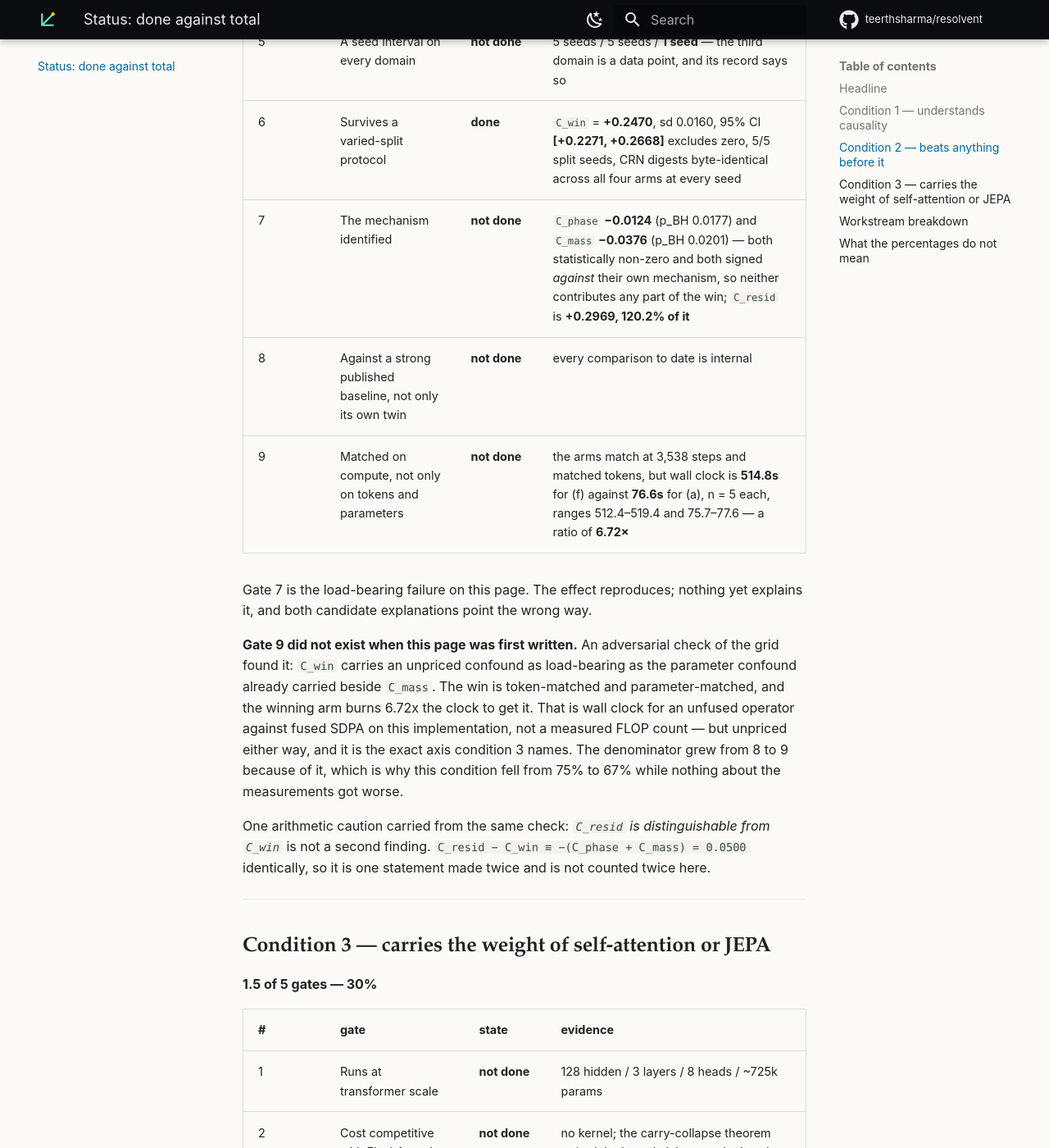
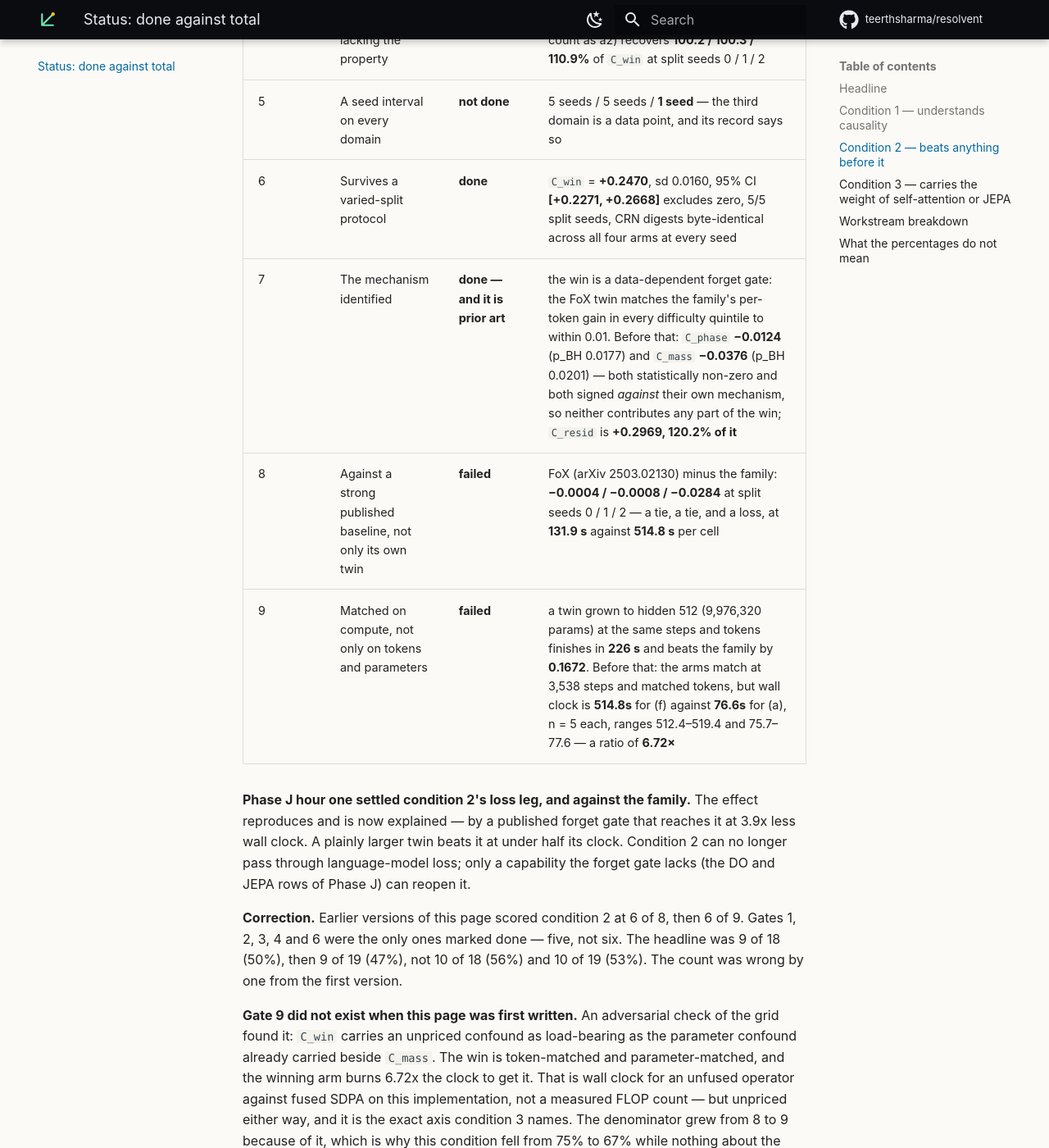
Before and after one commit to teerthsharma/resolvent, an MkDocs documentation site: the page built from docs/STATUS.md, in a window 1280 px wide and 1400 px high, scrolled down 2160 px. Shown: the whole window at 82% size. Built offline with MkDocs 1.6.1 and Material for MkDocs 9.7.7, drawn with Linux system fonts in a browser that asks for light colours; comment, search, counter and statistics services are not loaded; some of the changed text lies outside the part shown.

Commit message:
Rescore condition 2 after the forget-gate row, and correct a count that was wrong from the first version
Phase J's first hour measured three of condition 2's gates, and all three fail.
The strongest baseline lacking the family's property is now a Forgetting
Transformer gate on the softmax twin, which recovers 100.2, 100.3 and 110.9
percent of C_win at split seeds 0, 1 and 2. As a published baseline it ties the
family at the first two seeds and beats it by 0.0284 at the third, at 131.9 s per
cell against 514.8 s. And a twin grown to 9,976,320 parameters at the same steps
and tokens finishes in 226 s and beats the family by 0.1672. The mechanism gate
passes, and what it identifies is prior art.

The page also carried an arithmetic error from its first version. Condition 2
listed five gates as done and scored itself six. The headline was therefore 9 of
18, then 9 of 19, not 10 of 18 and 10 of 19. Both the old and corrected figures
are stated on the page.

Condition 2 now reads 5 of 9 with three gates measured false; the headline is 9
of 19, 47 percent; the weakest leg is unchanged at condition 3, 30 percent.

Limits: the FoX row carries three split seeds and the grown twin one, and the
grown twin ran at 44 percent of the family's clock rather than matched to it.

Co-Authored-By: Claude Opus 5 <noreply@anthropic.com>

```diff
--- a/docs/STATUS.md
+++ b/docs/STATUS.md
@@ -1,6 +1,7 @@
 # Status — done against total
 
-Read at 2026-09-22, after the 4x5 grid completed at 20/20. Every percentage
+Read at 2026-09-22, after the 4x5 grid completed at 20/20 and the first hour of
+Phase J (`tests/foreman/phase_j/RECORD.md`). Every percentage
 on this page is a count of named gates, not a judgement of effort. Each table lists its own denominator so a reader can
 disagree with the denominator rather than with the number.
 
@@ -14,7 +15,7 @@ numbers are given below, and the weakest leg is the honest one.
 
 | reading | value |
 |---|---|
-| gates passed, all three conditions | **10 of 19 — 53%** |
+| gates passed, all three conditions | **9 of 19 — 47%** |
 | the goal as actually stated (conjunctive, weakest leg) | **30%** |
 | the leg that sets it | condition 3, *carries the weight of self-attention or JEPA* |
 
@@ -36,22 +37,30 @@ numbers are given below, and the weakest leg is the honest one.
 
 ## Condition 2 — beats anything before it
 
-**6 of 9 gates — 67%**
+**5 of 9 gates — 56%, with three gates now measured as failures rather than open**
 
 | # | gate | state | evidence |
 |---|---|---|---|
 | 1 | A win exists | **done** | −0.2473 eval NLL, 5 seeds |
 | 2 | At matched parameters, excess reported not hidden | **done** | 783 excess per the same per-block formula on all three domains |
 | 3 | More than one domain | **done** | TinyStories −0.2473, WikiText-103 −0.3285, codeparrot −0.3301 |
-| 4 | Against the strongest baseline lacking the property | **done** | the softmax twin routes through a genuine `scaled_dot_product_attention` call site, monkeypatch-verified |
+| 4 | Against the strongest baseline lacking the property | **failed** | the strongest such baseline is no longer the softmax twin: a Forgetting Transformer gate on the twin (727,704 params, same count as a2) recovers **100.2 / 100.3 / 110.9%** of `C_win` at split seeds 0 / 1 / 2 |
 | 5 | A seed interval on every domain | **not done** | 5 seeds / 5 seeds / **1 seed** — the third domain is a data point, and its record says so |
 | 6 | Survives a varied-split protocol | **done** | `C_win` = **+0.2470**, sd 0.0160, 95% CI **[+0.2271, +0.2668]** excludes zero, 5/5 split seeds, CRN digests byte-identical across all four arms at every seed |
-| 7 | The mechanism identified | **not done** | `C_phase` **−0.0124** (p_BH 0.0177) and `C_mass` **−0.0376** (p_BH 0.0201) — both statistically non-zero and both signed *against* their own mechanism, so neither contributes any part of the win; `C_resid` is **+0.2969, 120.2% of it** |
-| 8 | Against a strong published baseline, not only its own twin | **not done** | every comparison to date is internal |
-| 9 | Matched on compute, not only on tokens and parameters | **not done** | the arms match at 3,538 steps and matched tokens, but wall clock is **514.8s** for (f) against **76.6s** for (a), n = 5 each, ranges 512.4–519.4 and 75.7–77.6 — a ratio of **6.72×** |
+| 7 | The mechanism identified | **done — and it is prior art** | the win is a data-dependent forget gate: the FoX twin matches the family's per-token gain in every difficulty quintile to within 0.01. Before that: `C_phase` **−0.0124** (p_BH 0.0177) and `C_mass` **−0.0376** (p_BH 0.0201) — both statistically non-zero and both signed *against* their own mechanism, so neither contributes any part of the win; `C_resid` is **+0.2969, 120.2% of it** |
+| 8 | Against a strong published baseline, not only its own twin | **failed** | FoX (arXiv 2503.02130) minus the family: **−0.0004 / −0.0008 / −0.0284** at split seeds 0 / 1 / 2 — a tie, a tie, and a loss, at **131.9 s** against **514.8 s** per cell |
+| 9 | Matched on compute, not only on tokens and parameters | **failed** | a twin grown to hidden 512 (9,976,320 params) at the same steps and tokens finishes in **226 s** and beats the family by **0.1672**. Before that: the arms match at 3,538 steps and matched tokens, but wall clock is **514.8s** for (f) against **76.6s** for (a), n = 5 each, ranges 512.4–519.4 and 75.7–77.6 — a ratio of **6.72×** |
 
-Gate 7 is the load-bearing failure on this page. The effect reproduces; nothing
-yet explains it, and both candidate explanations point the wrong way.
+**Phase J hour one settled condition 2's loss leg, and against the family.** The
+effect reproduces and is now explained — by a published forget gate that
+reaches it at 3.9x less wall clock. A plainly larger twin beats it at under half
+its clock. Condition 2 can no longer pass through language-model loss; only a
+capability the forget gate lacks (the DO and JEPA rows of Phase J) can reopen it.
+
+**Correction.** Earlier versions of this page scored condition 2 at 6 of 8, then
+6 of 9. Gates 1, 2, 3, 4 and 6 were the only ones marked done — five, not six. The
+headline was 9 of 18 (50%), then 9 of 19 (47%), not 10 of 18 (56%) and 10 of 19
+(53%). The count was wrong by one from the first version.
 
 **Gate 9 did not exist when this page was first written.** An adversarial check
 of the grid found it: `C_win` carries an unpriced confound as load-bearing as
@@ -93,9 +102,10 @@ is not counted twice here.
 | Seeds landed across domains | 11 / 15 | **73%** | if every domain carried five |
 | Seat producer directories reachable in-tree | 22 | **—** | no denominator; this is a count, not a fraction |
 | Lean obligations closed | 6 of 12 files carry a `sorry` | **50%** by file | 6 `sorry` total |
-| Commits pushed this run | 38 / 38 | **100%** | nothing held locally |
+| Commits pushed this run | 42 / 42 | **100%** | nothing held locally |
 | Phase I.1 sections written | 22 | **—** | §22 *Rows still out* is stale: R3 landed and Kaggle has since run three domains |
-| Abstention decile test | pre-registered, unrun | **0%** | thresholds fixed and committed before its checkpoints exist |
+| Abstention decile test | ran | **NEITHER** | decile gradient 0.113 → 0.341, top-3 share 40.6% < 50%; control failed, then R-STRAT showed abstention survives stratification (ρ with difficulty 0.0125) |
+| Phase J hour one | 17 rows, 0 struck | **—** | R-FoX PASS ×3, R-TEMP FAIL, R-COMP PASS, R-STRAT survives; three contract figures did not reproduce |
 
 ---
 
@@ -103,9 +113,9 @@ is not counted twice here.
 
 A gate marked **done** means one measurement passed with its control and its
 provenance recorded. It does not mean the question behind the gate is closed.
-Condition 2 stands at 67% with its mechanism gate failing, which is the
-uncomfortable and accurate reading: the effect is now well measured and not at
-all understood.
+Condition 2 stands at 56% with three gates measured false, which is the
+uncomfortable and accurate reading: the effect is well measured, now understood,
+and owned by prior art.
 
 Three counts belong beside the percentages and have no denominator:
 **6 misattributions** found and corrected, **16 pre-registered checks that could
```
